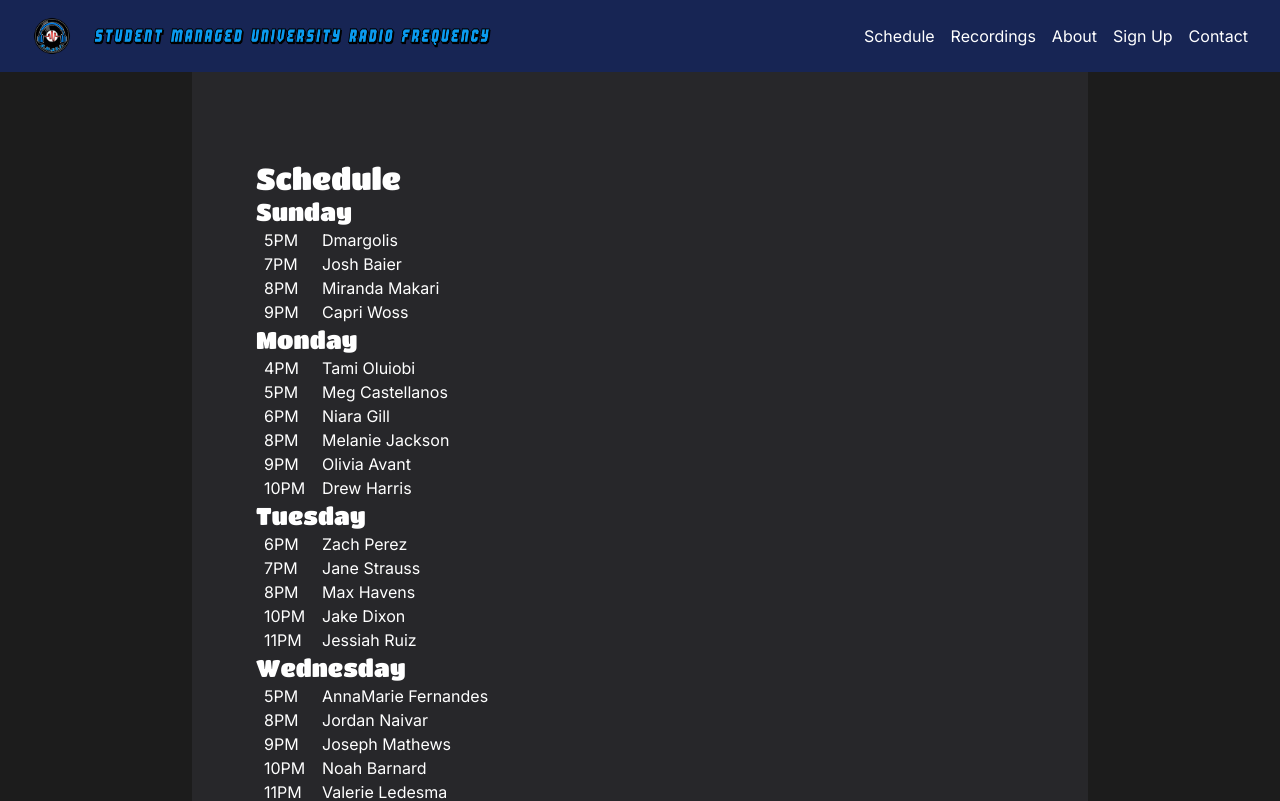
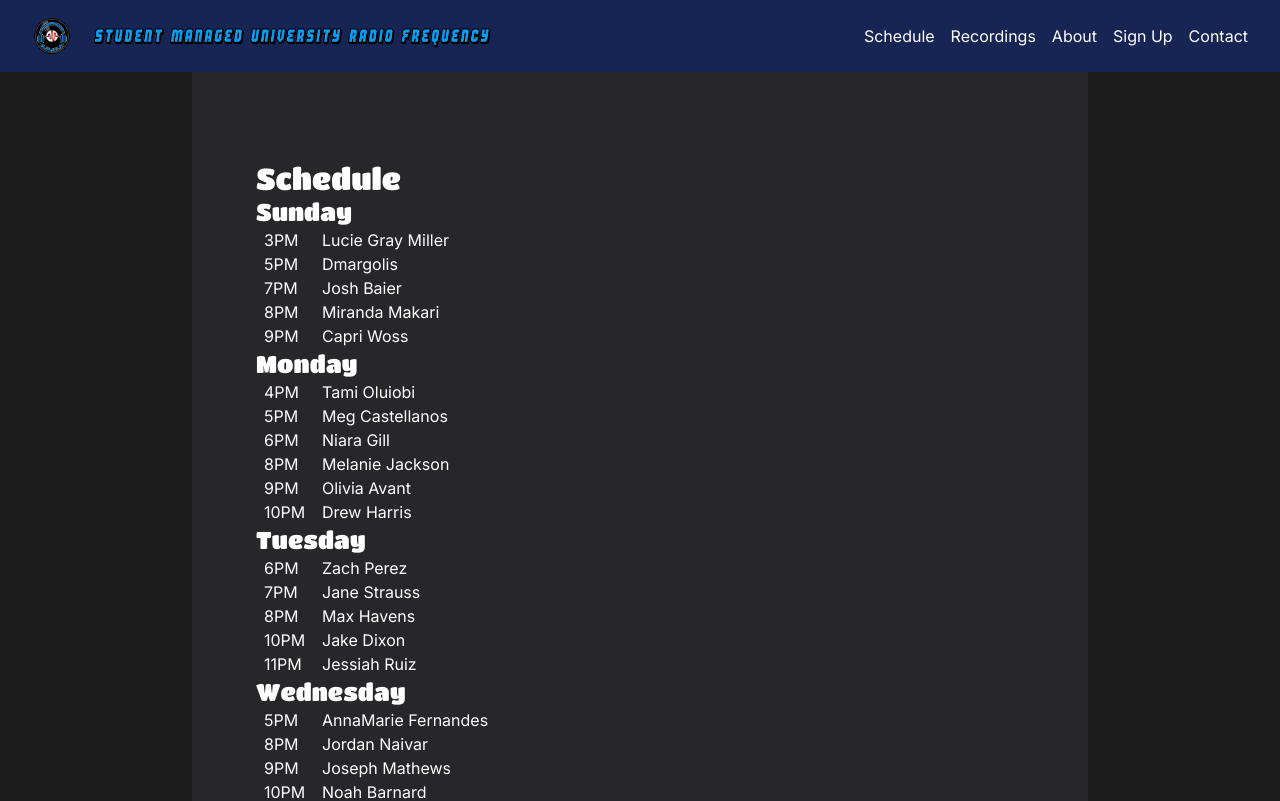
Before and after one commit to drew-harris/old-smurf-radio, a Next.js app: page /schedule in a window 1280 px wide. Shown: the top 801 px of the page. Built offline with nearby package versions, Linux system fonts and the light colour scheme.

Commit message:
Update scheudle

```diff
--- a/src/app/schedule/page.tsx
+++ b/src/app/schedule/page.tsx
@@ -6,6 +6,7 @@ export default function Schedule() {
       <h1 className={`${titan.className} text-3xl`}>Schedule</h1>
 
       <h2 className={`${titan.className} text-2xl`}>Sunday</h2>
+      <ScheduleSlot name="Lucie Gray Miller" time="3PM" />
       <ScheduleSlot name="Dmargolis" time="5PM" />
       <ScheduleSlot name="Josh Baier" time="7PM" />
       <ScheduleSlot name="Miranda Makari" time="8PM" />
--- a/src/schedule.ts
+++ b/src/schedule.ts
@@ -6,6 +6,11 @@ export type Slot = {
 
 export const schedule: Slot[] = [
   // SUNDAY ---------
+  {
+    name: "Lucie Gray Miller",
+    day: 0,
+    time: 15, // 3pm
+  },
   {
     name: "Dmargolis",
     day: 0,
```
